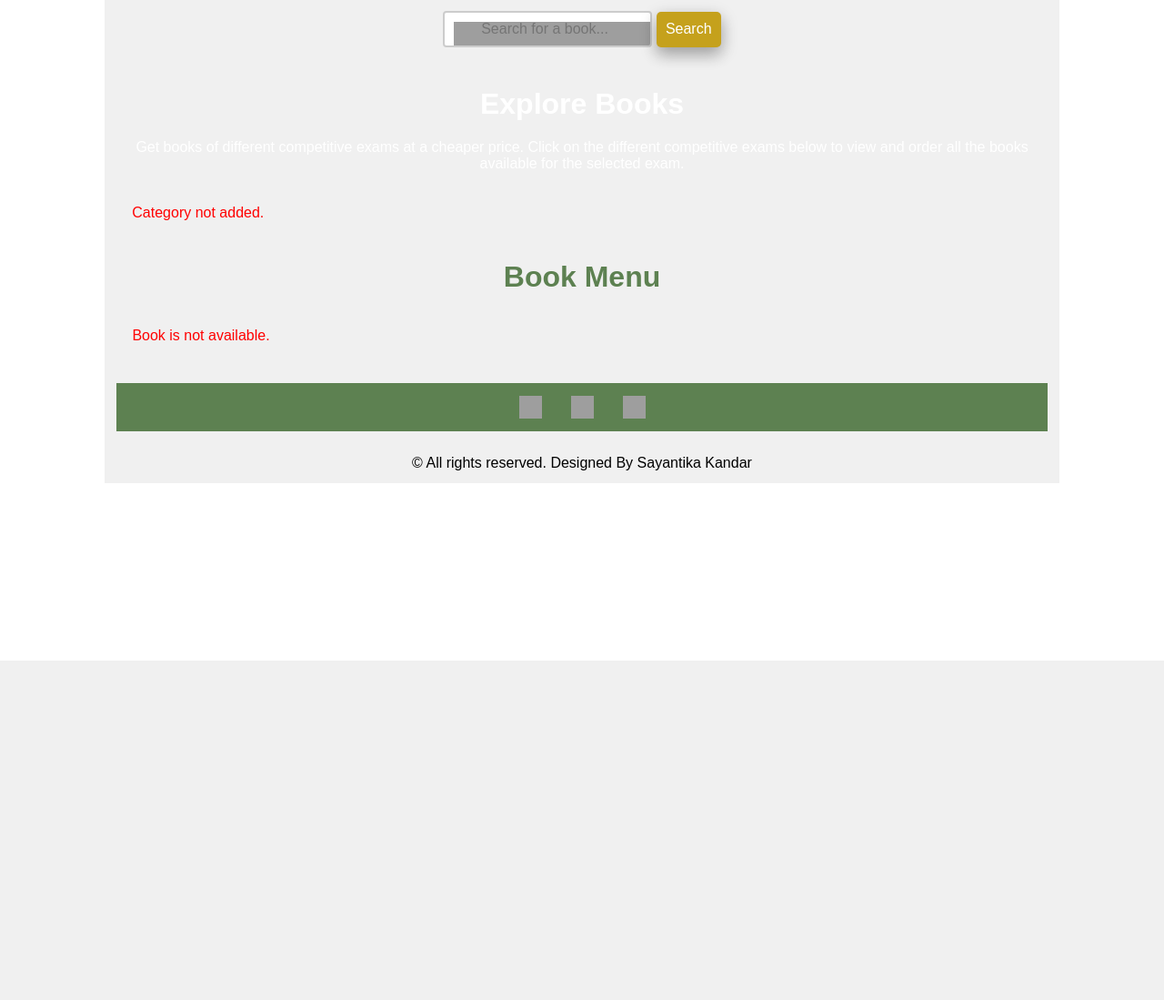
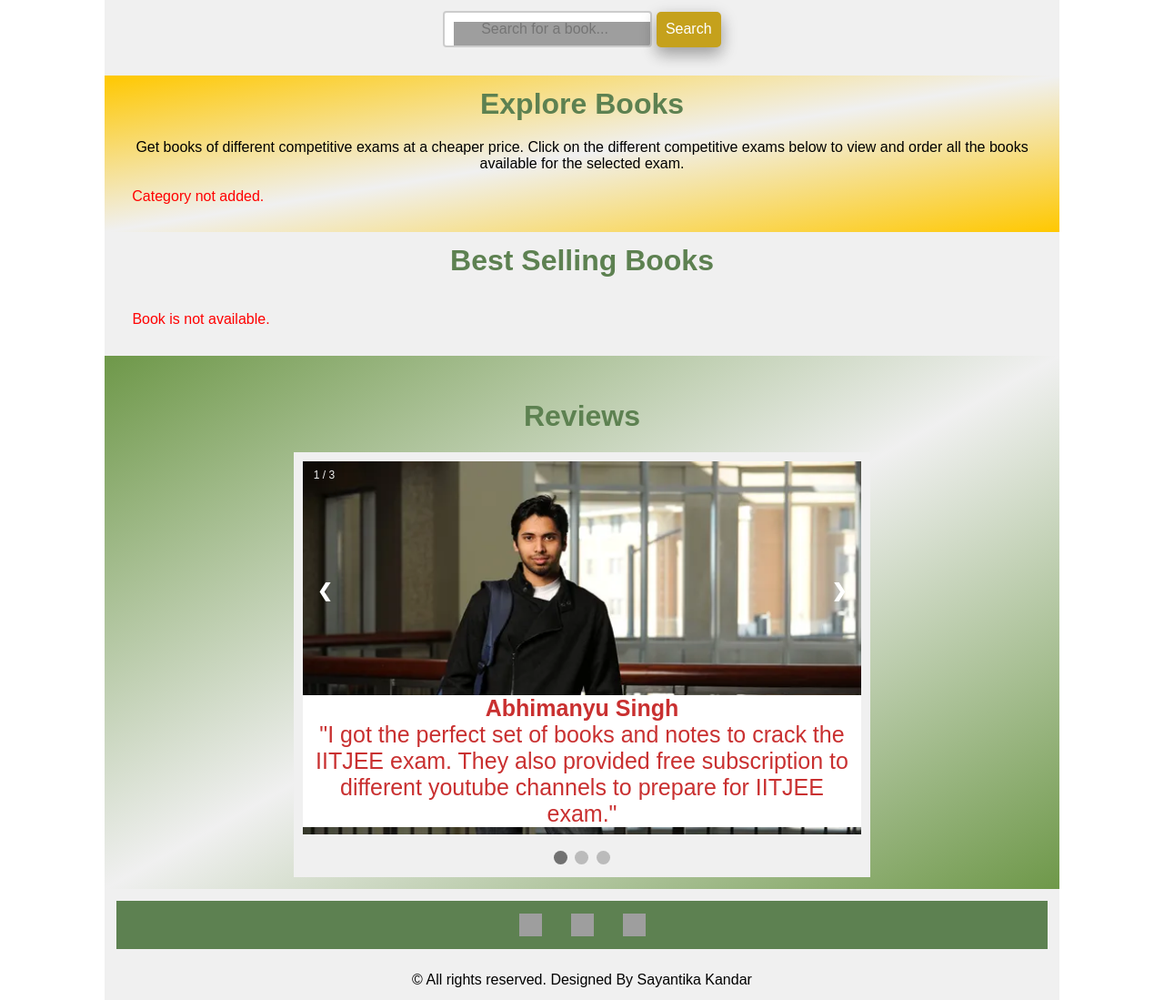
Before and after one commit to skandar123/BookStore, a PHP site: page /BuyBooks/index.php in a window 1280 px wide. Shown: the part 74-1173 px from the top of the page at 91% size. Before the commit the page ends 800 px from the top, so only its background shows below. Run offline with PHP 8.4, Linux system fonts and the light colour scheme; the visitor is signed in with stand-in values (Sample User, id 1); data that the repository does not hold is empty; grey boxes are pictures that could not be loaded.

Commit message:
Update index.php

```diff
--- a/BuyBooks/partials-front/index.php
+++ b/BuyBooks/partials-front/index.php
@@ -22,12 +22,15 @@ if(isset($_SESSION['order']))
 
 <!-- Start of categories Section -->
 <section class="categories">
-	<div class="container">
-	    <div>
-		<h2 class="text-center text-white">Explore Books</h2>
-		<p class="text-center text-white">Get books of different competitive exams at a cheaper price. Click on the different competitive exams below to view and order all the books available for the selected exam.</p>
-		<br>
-		</div>
+
+	    <div class="container gradient-yellow-container">
+		<h2 class="text-center">Explore Books</h2>
+		<p class="text-center">
+		Get books of different competitive exams at a cheaper price.
+		Click on the different competitive exams below to view and order all the books available for the selected exam.
+		</p>
+
+
 		<div class="grid-container">
 		<?php
 		//To display data from database
@@ -48,13 +51,13 @@ if(isset($_SESSION['order']))
 		        $title=$row['title'];
 		        $image_name=$row['image_name'];
 		        ?>
+		        <div class="category-item">
+        		<a class="category-text" href="<?php echo SITEURL; ?>partials-front/category-books.php?category_id=<?php echo $id; ?>">
 
-        		<a href="<?php echo SITEURL; ?>partials-front/category-books.php?category_id=<?php echo $id; ?>">
-        		<div class="grid-item">
-        			 <h3><?php echo $title; ?></h3>
+        			 <?php echo $title; ?>
+
+        		</a>
         		</div>
-        		</a>
-
         		<?php
 		    }
 		}
@@ -65,8 +68,9 @@ if(isset($_SESSION['order']))
 		}
 		?>
 
-		<div class="clearfix"></div>
+		<!--  <div class="clearfix"></div> -->
 		</div>
+
 	</div>
 </section>
 <!-- End of categories Section -->
@@ -75,7 +79,7 @@ if(isset($_SESSION['order']))
 <section class="book-menu">
 	<div class="container">
 
-		<h2 class="text-center">Book Menu</h2>
+		<h2 class="text-center">Best Selling Books</h2>
 		<div class="grid-container">
 		<?php
 		//Getting books from databse that are active and featured
@@ -151,4 +155,86 @@ if(isset($_SESSION['order']))
 </section>
 <!-- End of Book Menu Section -->
 
+<!-- Start of Reviews Section -->
+<section class="reviews">
+<div class="container gradient-green-container">
+	<br><br>
+		<h2 class="text-center">Reviews</h2>
+	<div class="medium-container">
+		<div class="slideshow-container">
+
+<div class="mySlides fade">
+  <div class="numbertext">1 / 3</div>
+  <img src="../images/students/abhimanyu_singh.jpeg" style="width:100%">
+  <div class="text">
+  <b>Abhimanyu Singh</b><br>
+  "I got the perfect set of books and notes to crack the IITJEE exam.
+  They also provided free subscription to different youtube channels to prepare for IITJEE exam."
+  </div>
+</div>
+
+<div class="mySlides fade">
+  <div class="numbertext">2 / 3</div>
+  <img src="../images/students/sujata_mishra.jpeg" style="width:100%">
+  <div class="text">
+  <b>Sujata Mishra</b><br>
+  "They provide notes of toppers which has saved a lot of my time.
+  Their video lectures helped me with quick revision."
+  </div>
+</div>
+
+<div class="mySlides fade">
+  <div class="numbertext">3 / 3</div>
+  <img src="../images/students/pranav_gupta.jpeg" style="width:100%">
+  <div class="text">
+  <b>Pranav Gupta</b><br>
+  "They not only provide books but also provide access to a community of
+  dedicated students and excellent professors which is a great option for students who cannot afford coaching centers."
+  </div>
+</div>
+
+<a class="prev" onclick="plusSlides(-1)">❮</a>
+<a class="next" onclick="plusSlides(1)">❯</a>
+
+</div>
+<br>
+
+<div style="text-align:center">
+  <span class="dot" onclick="currentSlide(1)"></span>
+  <span class="dot" onclick="currentSlide(2)"></span>
+  <span class="dot" onclick="currentSlide(3)"></span>
+</div>
+
+<script>
+let slideIndex = 1;
+showSlides(slideIndex);
+
+function plusSlides(n) {
+  showSlides(slideIndex += n);
+}
+
+function currentSlide(n) {
+  showSlides(slideIndex = n);
+}
+
+function showSlides(n) {
+  let i;
+  let slides = document.getElementsByClassName("mySlides");
+  let dots = document.getElementsByClassName("dot");
+  if (n > slides.length) {slideIndex = 1}
+  if (n < 1) {slideIndex = slides.length}
+  for (i = 0; i < slides.length; i++) {
+    slides[i].style.display = "none";
+  }
+  for (i = 0; i < dots.length; i++) {
+    dots[i].className = dots[i].className.replace(" active", "");
+  }
+  slides[slideIndex-1].style.display = "block";
+  dots[slideIndex-1].className += " active";
+}
+</script>
+	</div></div>
+</section>
+<!-- End of Reviews Section -->
+
 <?php include('footer.php'); ?>
```
